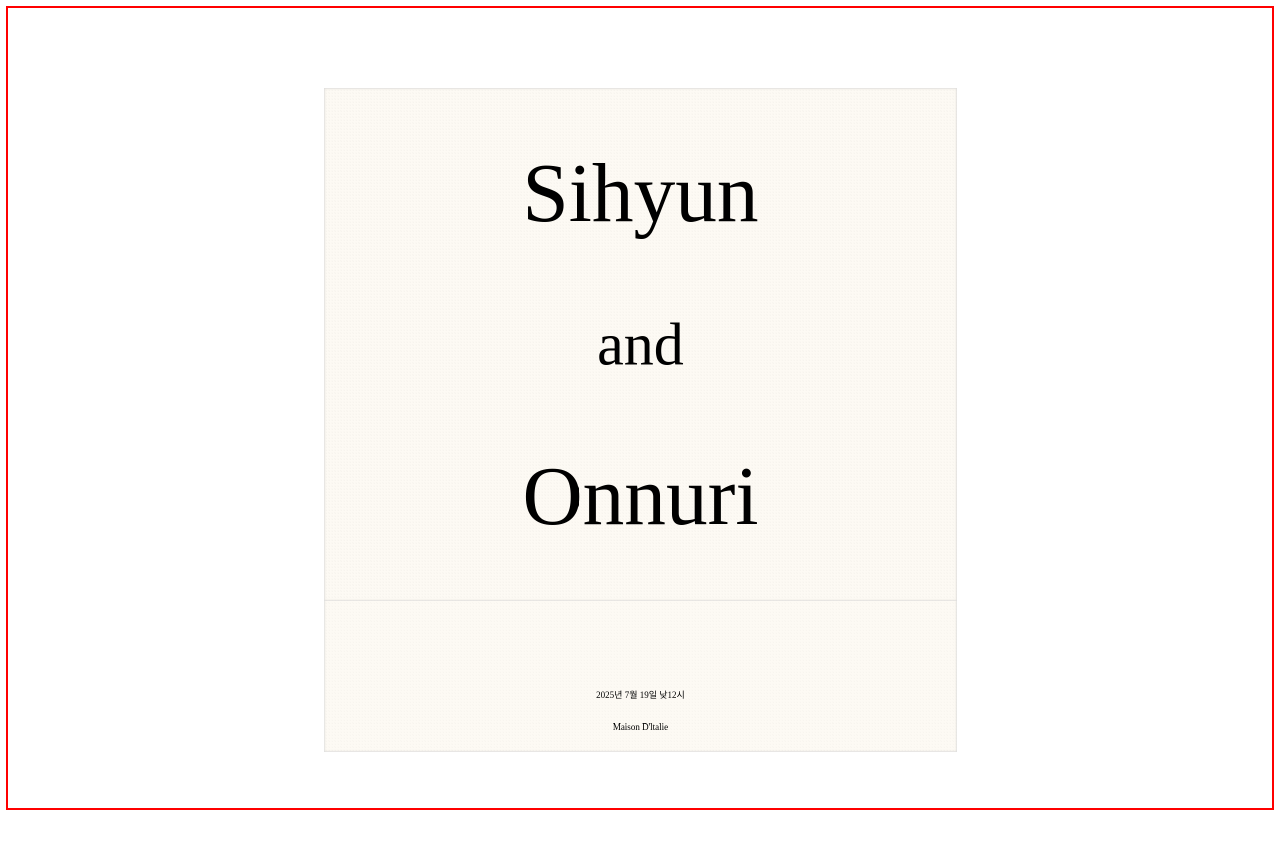
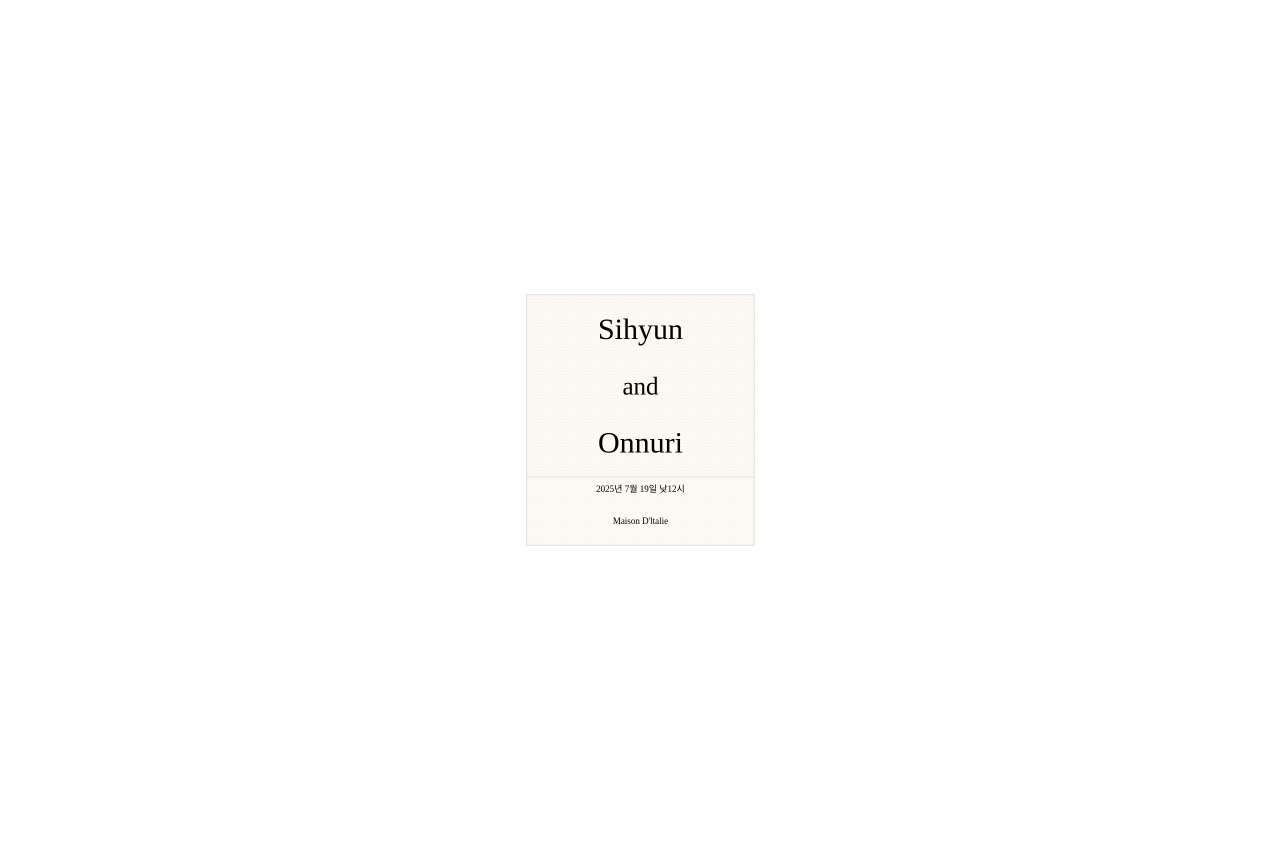
Before and after one commit to onnuring/sihyun-onnuri, a React (Create React App) app: page / in a window 1280 px wide. Shown: the top 848 px of the page. Built offline with nearby package versions, Linux system fonts and the light colour scheme; the HTML template or start-up script is replaced by a standard one.

Commit message:
add: 신랑신부 이름 소개

```diff
--- a/src/sections/Home.jsx
+++ b/src/sections/Home.jsx
@@ -14,11 +14,13 @@ const Home = () => {
   const topRef = useRef(null);
   const textRef = useRef(null);
   const hasPlayed = useRef(false);
+  const nameRef = useRef(null);
 
   useEffect(() => {
     const ctx = gsap.context(() => {
       // 병렬 애니메이션 타임라인
       gsap.set(wrapperRef.current, { scale: 0.5 });
+      gsap.set(nameRef.current, { bottom: "-40px", opacity: 0 });
       gsap
         .timeline({
           scrollTrigger: {
@@ -86,6 +88,16 @@ const Home = () => {
             ease: "power2.out",
           },
           1
+        )
+        .to(
+          nameRef.current,
+          {
+            duration: 4,
+            bottom: "58px",
+            opacity: 1,
+            ease: "power2.out",
+          },
+          3
         );
     }, containerRef);
 
@@ -93,8 +105,8 @@ const Home = () => {
   }, []);
 
   return (
-    <Wrapper ref={containerRef}>
-      <PaperWrapper ref={wrapperRef}>
+    <HomeContainer ref={containerRef}>
+      <EnvelopeWrapper ref={wrapperRef}>
         <PaperBottom>
           <Title>소중한 분들을 초대합니다</Title>
           <Invitation />
@@ -110,26 +122,36 @@ const Home = () => {
             <h2>Onnuri</h2>
           </TextWrapper>
         </PaperTop>
-      </PaperWrapper>
-    </Wrapper>
+      </EnvelopeWrapper>
+      <NameWrapper ref={nameRef}>
+        <p>
+          김태한 <span className="heart">❤︎</span> 장재인 <span>의 차남</span>{" "}
+          김시현
+        </p>
+        <p>
+          김진호 <span className="heart">❤︎</span> 이가인 <span>의 차녀</span>{" "}
+          김온누리
+        </p>
+      </NameWrapper>
+    </HomeContainer>
   );
 };
 
 export default Home;
 
-const Wrapper = styled.section`
-  min-height: 100vh;
+const HomeContainer = styled.section`
   height: 100vh;
   display: flex;
   justify-content: center;
   align-items: center;
   position: relative;
-  outline: 2px solid red;
 `;
 
-const PaperWrapper = styled.div`
+const EnvelopeWrapper = styled.div`
   width: 100vw;
   height: 100vw;
+  max-width: 456px;
+  max-height: 456px;
   position: relative;
   perspective: 1000px;
   transform-style: preserve-3d;
@@ -159,12 +181,12 @@ const PaperBottom = styled(PaperFace)`
   flex-direction: column;
   justify-content: space-between;
   z-index: 1;
-  min-height: 100vw;
 `;
 
 const PaperTop = styled(PaperFace)`
   top: 0;
   height: 80vw;
+  max-height: 365px;
   transform-origin: bottom center;
   transform: rotateX(0deg); /* 접힌 상태에서 시작 */
   z-index: 2;
@@ -177,11 +199,11 @@ const TextWrapper = styled.div`
   font-family: "WindSong", cursive;
   font-display: swap;
   h2 {
-    font-size: 13.0208vw;
+    font-size: 60px;
     font-weight: 100;
   }
   p {
-    font-size: 9.375vw;
+    font-size: 50px;
     font-weight: 100;
   }
 `;
@@ -199,3 +221,21 @@ const BottomText = styled.div`
     font-family: serif;
   }
 `;
+
+const NameWrapper = styled.div`
+  position: absolute;
+  font-family: basicFont;
+  p {
+    font-size: 18px;
+    line-height: 2;
+    span {
+      font-size: 14px;
+      color: rgba(0, 0, 0, 0.7);
+    }
+    .heart {
+      font-size: 8px;
+      color: #000;
+      vertical-align: middle;
+    }
+  }
+`;
```
